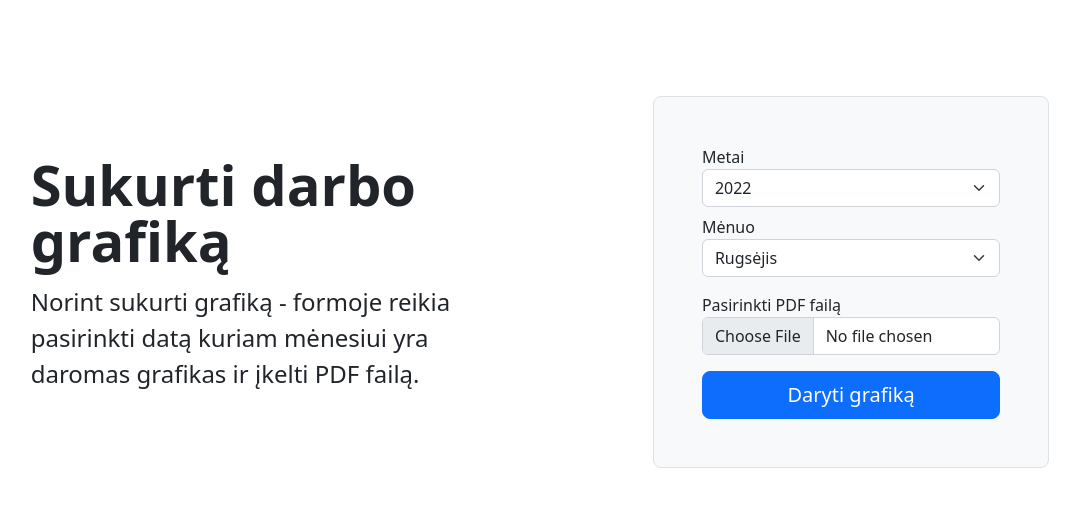
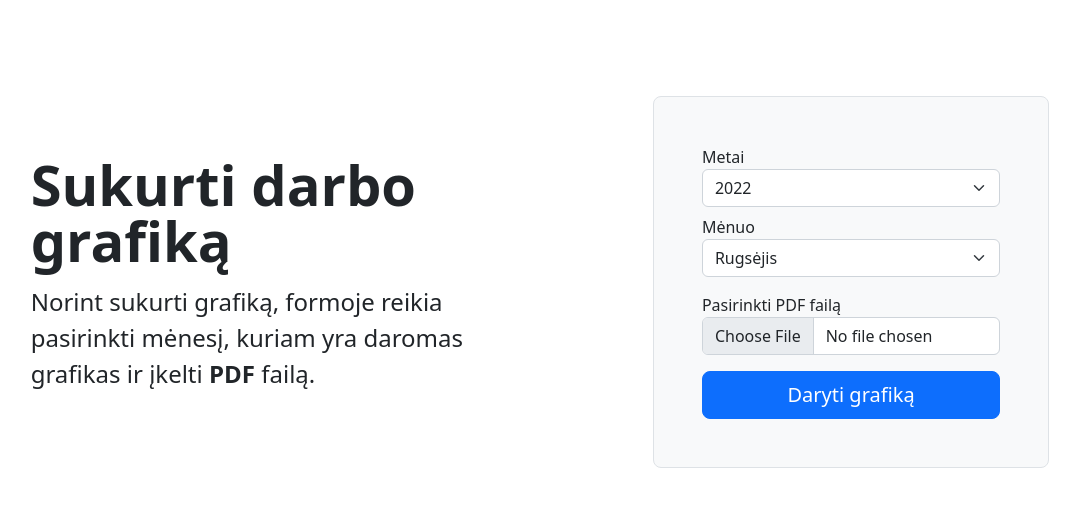
Before and after one commit to domce7/ideal-grafikas, a Django app: page / in a window 1280 px wide. Shown: the top 507 px of the page, without its empty margins (100-1180 px from the left). Run offline with Django 4.2, Linux system fonts and the light colour scheme.

Commit message:
Changed text p

```diff
--- a/SPA/templates/upload.html
+++ b/SPA/templates/upload.html
@@ -7,7 +7,7 @@
     <div class="row align-items-center g-lg-5 py-5">
         <div class="col-lg-7 text-center text-lg-start">
         <h1 class="display-4 fw-bold lh-1 mb-3">Sukurti darbo grafiką</h1>
-        <p class="col-lg-10 fs-4">Norint sukurti grafiką - formoje reikia pasirinkti datą kuriam mėnesiui yra daromas grafikas ir įkelti PDF failą.</p>
+        <p class="col-lg-10 fs-4">Norint sukurti grafiką, formoje reikia pasirinkti mėnesį, kuriam yra daromas grafikas ir įkelti <strong>PDF</strong> failą.</p>
         </div>
         <div class="col-md-10 mx-auto col-lg-5">
         <form class="p-4 p-md-5 border rounded-3 bg-light" method="post" enctype="multipart/form-data">
```
